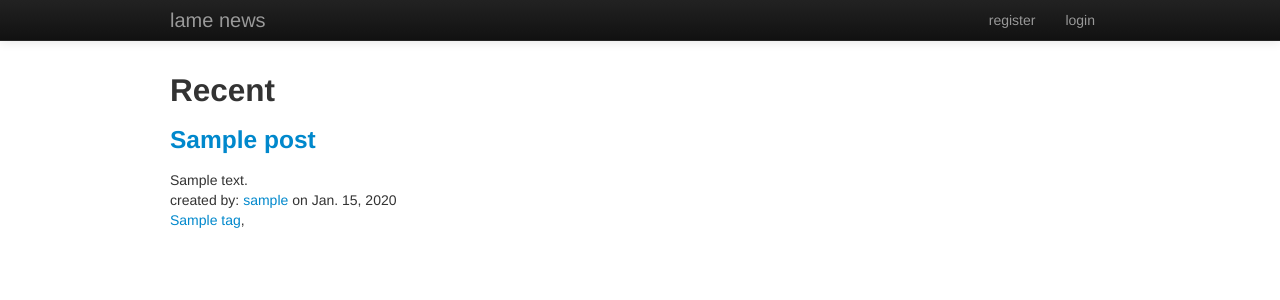
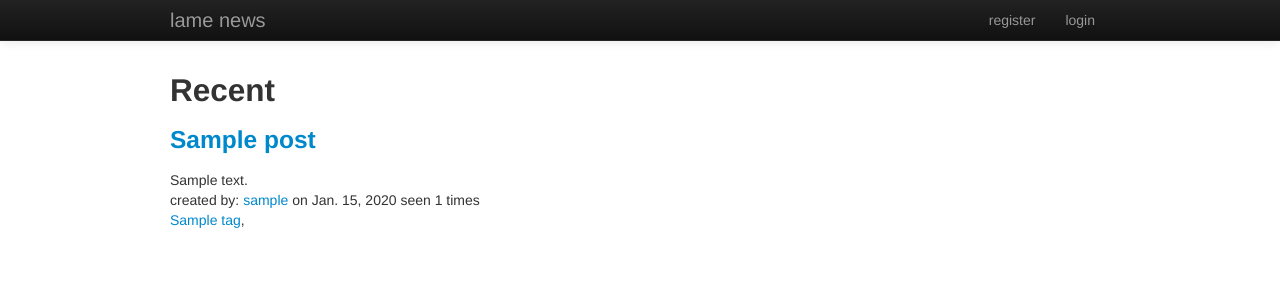
Before and after one commit to aliva/lamenews, a Django app: page / in a window 1280 px wide. Shown: the top 300 px of the page. Run offline with Django 3.2, Linux system fonts and the light colour scheme; tables that the repository leaves empty hold one stand-in row (values such as "Sample post"); some libraries are stand-ins or nearby versions.

Commit message:
show visit count

```diff
--- a/lamenews/templates/lameposts.html
+++ b/lamenews/templates/lameposts.html
@@ -5,6 +5,7 @@
         <div>
         <div>created by: <a href='{{ post.creator.id }}'>{{ post.creator }}</a>
             on {{ post.create_date|date}}
+            seen {{ post.visit_count }} times
         </div>
         {% for tag in post.tags.all %}
             <a href={{ tag }}>{{ tag }}</a>,
--- a/lamenews/views.py
+++ b/lamenews/views.py
@@ -40,6 +40,8 @@ def register(request):
 def post(request, title):
     try:
         post = models.Post.objects.get(title=title)
+        post.visit_count+=1
+        post.save()
         return render(request, 'lamesinglepost.html', {'post':(post,)})
     except models.Post.DoesNotExist:
         return HttpResponse('not found')
```
